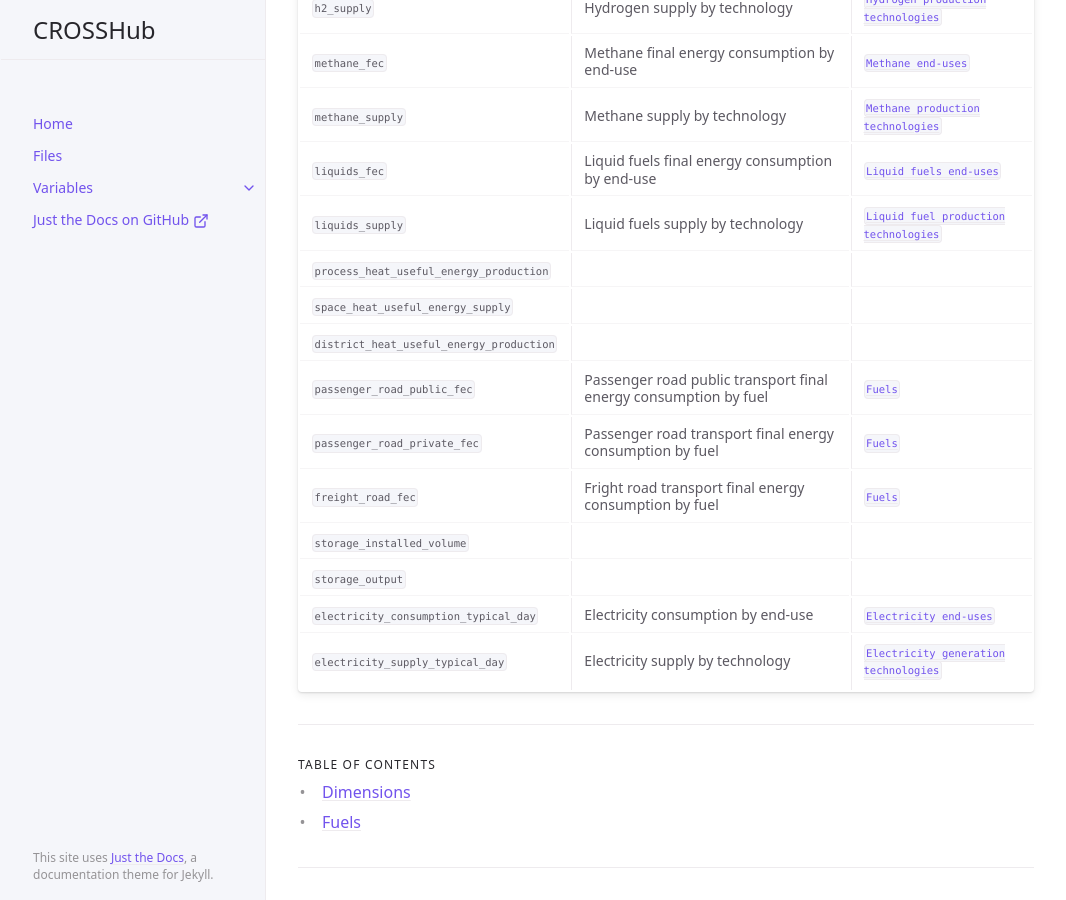
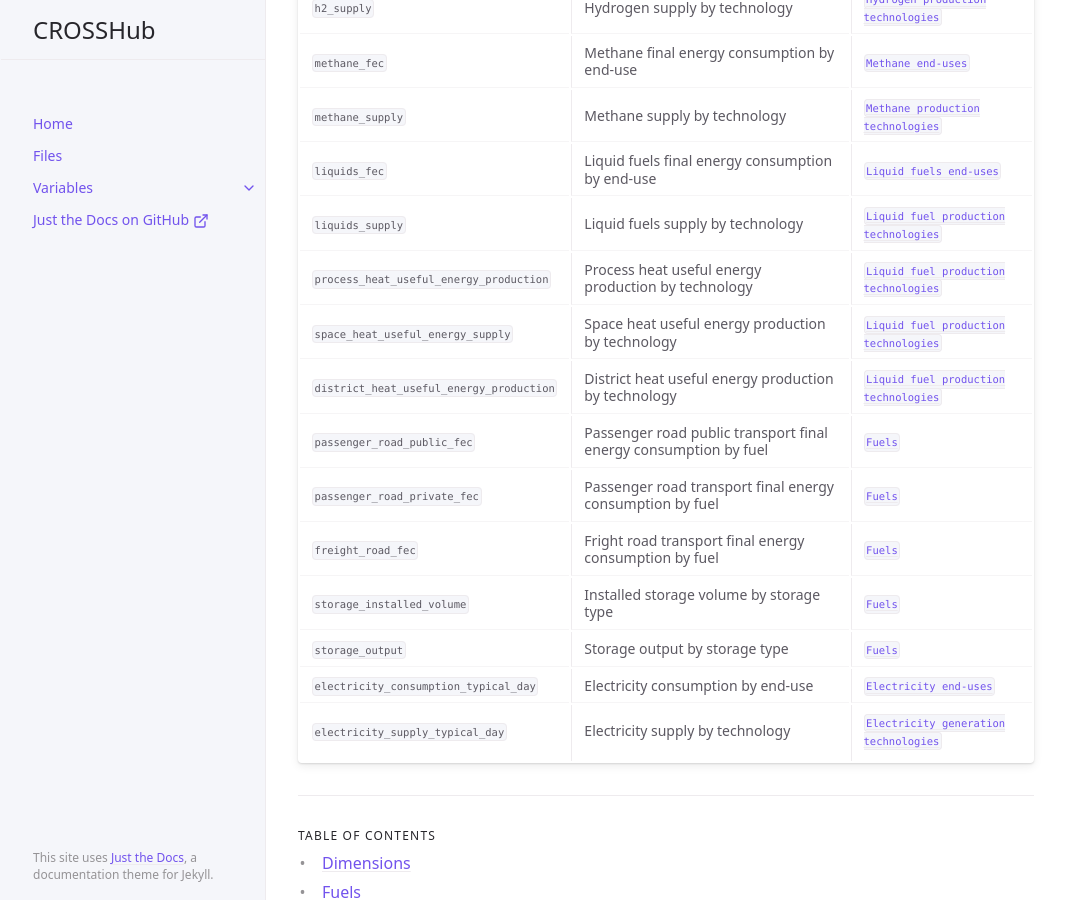
Before and after one commit to sweet-cross/data-model, a Jekyll site: the page built from docs/variables/index.md, in a window 1280 px wide and 900 px high, scrolled down 373 px. Shown: the whole window, without its empty margins (106-1172 px from the left). Built offline with Jekyll 4.4.1, drawn with Linux system fonts in a browser that asks for light colours; cached includes are drawn as plain includes.

Commit message:
more dimensions

```diff
--- a/docs/variables/index.md
+++ b/docs/variables/index.md
@@ -11,21 +11,21 @@ nav_order: 3
 
 | Variable name | Description  | Dimension |
 | ---- | ------------ | ------------------------ |
-| `electricity_consumption` | Electricity consumption by end-use | [`Electricity end-uses`](/variables/dimensions/use_elec) |
-| `electricity_supply` | Electricity supply by technology | [`Electricity generation technologies`](/variables/dimensions/tech_generation) |
-| `h2_fec` | Hydrogen final energy consumption by end-use | [`Hydrogen end-uses`](/variables/dimensions/use_hydrogen) |
-| `h2_supply` | Hydrogen supply by technology | [`Hydrogen production technologies`](/variables/dimensions/tech_hydrogen) |
-| `methane_fec` | Methane final energy consumption by end-use | [`Methane end-uses`](/variables/dimensions/use_methane) |
-| `methane_supply` | Methane supply by technology | [`Methane production technologies`](/variables/dimensions/tech_methane) |
-| `liquids_fec`| Liquid fuels final energy consumption by end-use | [`Liquid fuels end-uses`](/variables/dimensions/use_liquids) |
-| `liquids_supply` | Liquid fuels supply by technology | [`Liquid fuel production technologies`](/variables/dimensions/tech_liquids) |
-| `process_heat_useful_energy_production` |
-| `space_heat_useful_energy_supply` |
-| `district_heat_useful_energy_production` |
-| `passenger_road_public_fec` | Passenger road public transport final energy consumption by fuel | [`Fuels`](/variables/dimensions/fuels)|
-| `passenger_road_private_fec`  | Passenger road transport final energy consumption by fuel | [`Fuels`](/variables/dimensions/fuels)|
-| `freight_road_fec` | Fright road transport final energy consumption by fuel | [`Fuels`](/variables/dimensions/fuels)|
-| `storage_installed_volume`|
-| `storage_output`|
-| `electricity_consumption_typical_day` | Electricity consumption by end-use | [`Electricity end-uses`](/variables/dimensions/electricity_consumption)|
-| `electricity_supply_typical_day` | Electricity supply by technology | [`Electricity generation technologies`](/variables/dimensions/tech_generation)|
+| `electricity_consumption` | Electricity consumption by end-use | [`Electricity end-uses`](/docs/variables/dimensions/use_elec) |
+| `electricity_supply` | Electricity supply by technology | [`Electricity generation technologies`](/docs/variables/dimensions/tech_generation) |
+| `h2_fec` | Hydrogen final energy consumption by end-use | [`Hydrogen end-uses`](/docs/variables/dimensions/use_hydrogen) |
+| `h2_supply` | Hydrogen supply by technology | [`Hydrogen production technologies`](/docs/variables/dimensions/tech_hydrogen) |
+| `methane_fec` | Methane final energy consumption by end-use | [`Methane end-uses`](/docs/variables/dimensions/use_methane) |
+| `methane_supply` | Methane supply by technology | [`Methane production technologies`](/docs/variables/dimensions/tech_methane) |
+| `liquids_fec`| Liquid fuels final energy consumption by end-use | [`Liquid fuels end-uses`](/docs/variables/dimensions/use_liquids) |
+| `liquids_supply` | Liquid fuels supply by technology | [`Liquid fuel production technologies`](/docs/variables/dimensions/tech_liquids) |
+| `process_heat_useful_energy_production` | Process heat useful energy production by technology | [`Liquid fuel production technologies`](/docs/variables/dimensions/tech_heat) |
+| `space_heat_useful_energy_supply` | Space heat useful energy production by technology | [`Liquid fuel production technologies`](/docs/variables/dimensions/tech_heat) |
+| `district_heat_useful_energy_production` | District heat useful energy production by technology | [`Liquid fuel production technologies`](/docs/variables/dimensions/tech_heat) |
+| `passenger_road_public_fec` | Passenger road public transport final energy consumption by fuel | [`Fuels`](/docs/variables/dimensions/fuels)|
+| `passenger_road_private_fec`  | Passenger road transport final energy consumption by fuel | [`Fuels`](/docs/variables/dimensions/fuels)|
+| `freight_road_fec` | Fright road transport final energy consumption by fuel | [`Fuels`](/docs/variables/dimensions/fuels)|
+| `storage_installed_volume`| Installed storage volume by storage type | [`Fuels`](/docs/variables/dimensions/tech_storage)|
+| `storage_output`| Storage output by storage type | [`Fuels`](/docs/variables/dimensions/tech_storage)|
+| `electricity_consumption_typical_day` | Electricity consumption by end-use | [`Electricity end-uses`](/docs/variables/dimensions/electricity_consumption)|
+| `electricity_supply_typical_day` | Electricity supply by technology | [`Electricity generation technologies`](/docs/variables/dimensions/tech_generation)|
```
Also changed, not shown: docs/variables/dimensions/fuels.md (+1 -1 lines), docs/variables/dimensions/tech_heat.md (added, +41 -0 lines), docs/variables/dimensions/tech_storage.md (added, +29 -0 lines).
